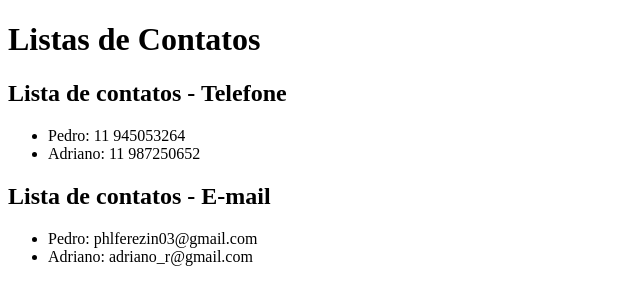
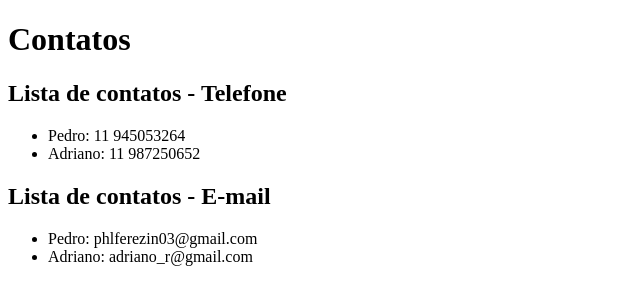
Before and after one commit to PedroHenrique-42/projeto-x, a plain HTML site: page index.html in a window 1280 px wide. Shown: the whole page, without its empty margins (0-640 px from the left). Drawn offline with Linux system fonts and the light colour scheme.

Commit message:
Alterando titulo para Contatos

```diff
--- a/index.html
+++ b/index.html
@@ -8,7 +8,7 @@
 </head>
 <body>
 
-    <h1>Listas de Contatos</h1>
+    <h1>Contatos</h1>
 
     <h2>Lista de contatos - Telefone</h2>
     <ul>
```
